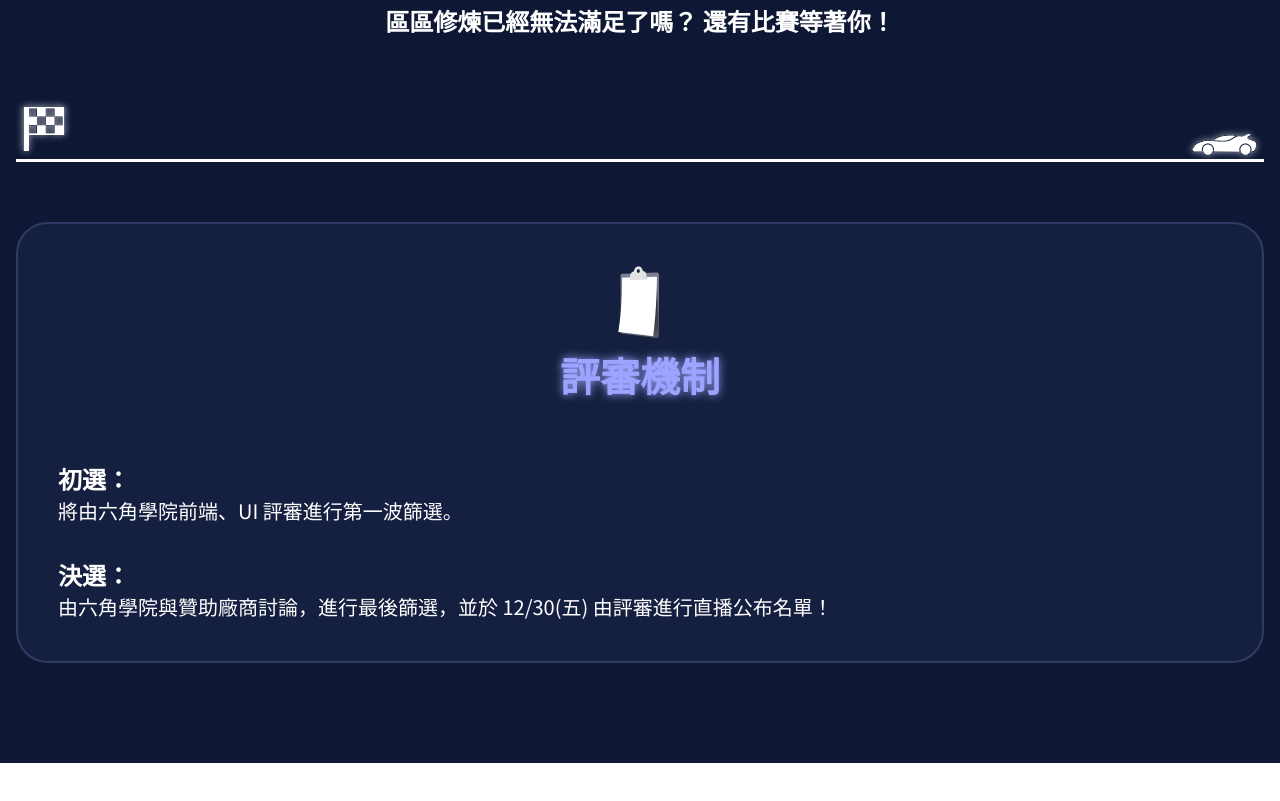
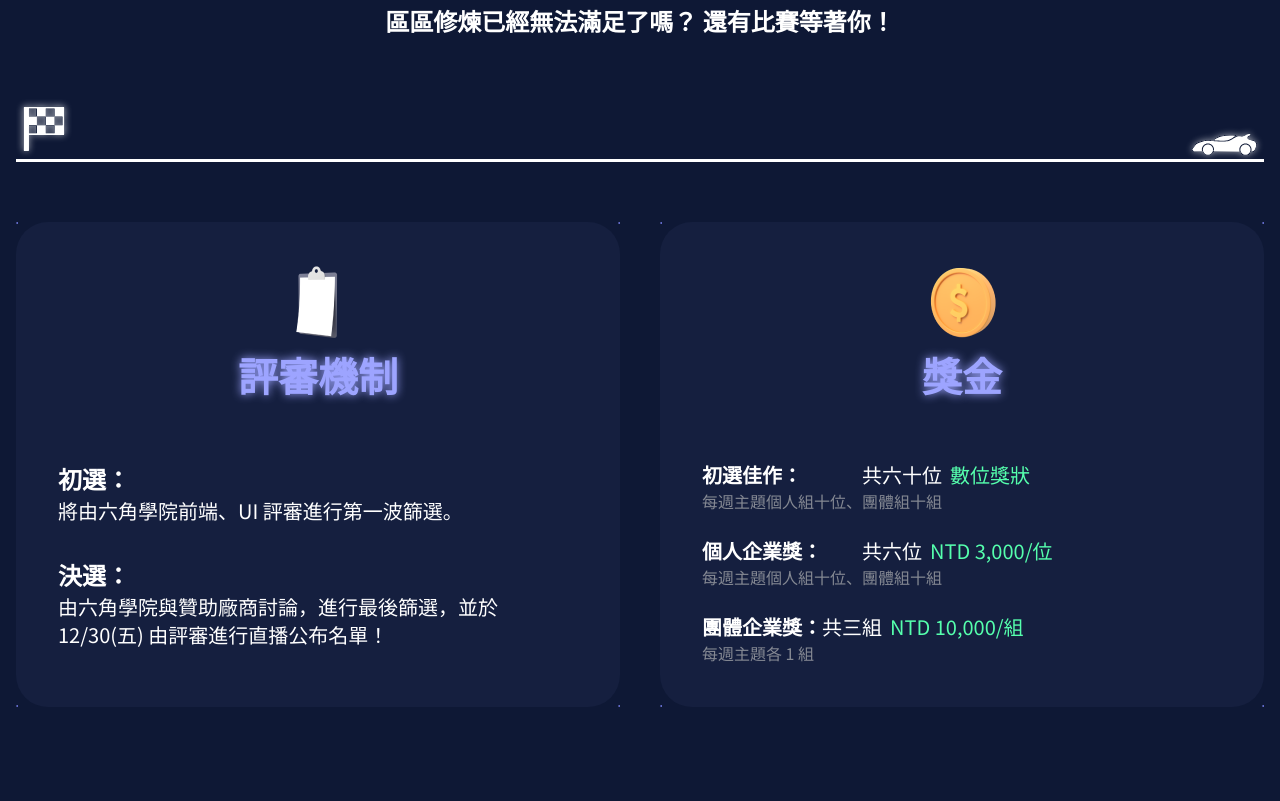
Before and after one commit to KalpasWang/f2e-homepage-redesign, a website built with Vite: page index.html in a window 1280 px wide. Shown: the part 4674-5475 px from the top of the page. Before the commit the page ends 5437 px from the top, so only its background shows below. Built offline with nearby package versions, Linux system fonts and the light colour scheme.

Commit message:
獎項設計 section complete

```diff
--- a/index.html
+++ b/index.html
@@ -645,7 +645,7 @@
         </div>
       </section>
       <!-- 關卡資訊 -->
-      <section comment="三大關卡" id="three-stages" class="bg-neutral-5 py-20">
+      <section id="three-stages" class="bg-neutral-5 py-20">
         <div
           class="relative mx-auto w-fit rounded-full border-4 border-green-1 px-10 pt-5 pb-6 shadow shadow-green-1 mb-10"
         >
@@ -989,9 +989,11 @@
               alt="跑車圖示"
             />
           </div>
-          <ul>
+          <ul
+            class="grid grid-cols-1 justify-center justify-items-stretch items-stretch gap-6 lg:grid-cols-2 lg:gap-10"
+          >
             <li
-              class="bg-neutral-3 rounded-4xl border-2 border-gradient-c1 p-10"
+              class="bg-neutral-3 rounded-4xl border-2 border-gradient-card p-10"
             >
               <img
                 src="./assets/prize/judge.png"
@@ -1014,6 +1016,44 @@
                 >
               </div>
             </li>
+            <li
+              class="bg-neutral-3 rounded-4xl border-2 border-gradient-card p-10"
+            >
+              <img src="./assets/prize/coin.png" alt="獎金" class="mx-auto" />
+              <h3
+                class="text-primary-1 text-2xl font-bold text-shadow-p1 text-center lg:text-2.5xl"
+                >獎金</h3
+              >
+              <div
+                class="mt-10 lg:mt-14 grid grid-flow-row justify-start lg:grid-cols-2-card"
+              >
+                <h5 class="text-lg font-bold">初選佳作：</h5>
+                <p class="text-lg my-1 lg:my-0"
+                  >共六十位<span class="ml-2 text-green-1">數位獎狀</span></p
+                >
+                <p class="text-neutral-2">每週主題個人組十位、</p>
+                <p class="text-neutral-2">團體組十組</p>
+              </div>
+              <div
+                class="mt-6 grid grid-flow-row justify-start lg:grid-cols-2-card"
+              >
+                <h5 class="text-lg font-bold">個人企業獎：</h5>
+                <p class="text-lg my-1 lg:my-0"
+                  >共六位<span class="ml-2 text-green-1">NTD 3,000/位</span></p
+                >
+                <p class="text-neutral-2">每週主題個人組十位、</p>
+                <p class="text-neutral-2">團體組十組</p>
+              </div>
+              <div
+                class="mt-6 grid grid-flow-row justify-start lg:grid-cols-2-card"
+              >
+                <h5 class="text-lg font-bold">團體企業獎：</h5>
+                <p class="text-lg my-1 lg:my-0"
+                  >共三組<span class="ml-2 text-green-1">NTD 10,000/組</span></p
+                >
+                <p class="text-neutral-2">每週主題各 1 組</p>
+              </div>
+            </li>
           </ul>
         </div>
       </section>
--- a/style.css
+++ b/style.css
@@ -63,6 +63,14 @@
     backface-visibility: hidden;
   }
 
+  .border-gradient-card {
+    border-image: linear-gradient(
+      to right,
+      theme(colors.gradient-c1),
+      theme(colors.gradient-c2)
+    );
+  }
+
   .marquee {
     animation: marquee 2s linear infinite;
   }
--- a/tailwind.config.cjs
+++ b/tailwind.config.cjs
@@ -145,6 +145,7 @@ module.exports = {
       gridTemplateColumns: {
         "1-desc": "minmax(max-content, 32.5rem)",
         "3-desc": "1fr 140px 1fr",
+        "2-card": "repeat(2, max-content)",
       },
       borderWidth: {
         3: "3px",
```
